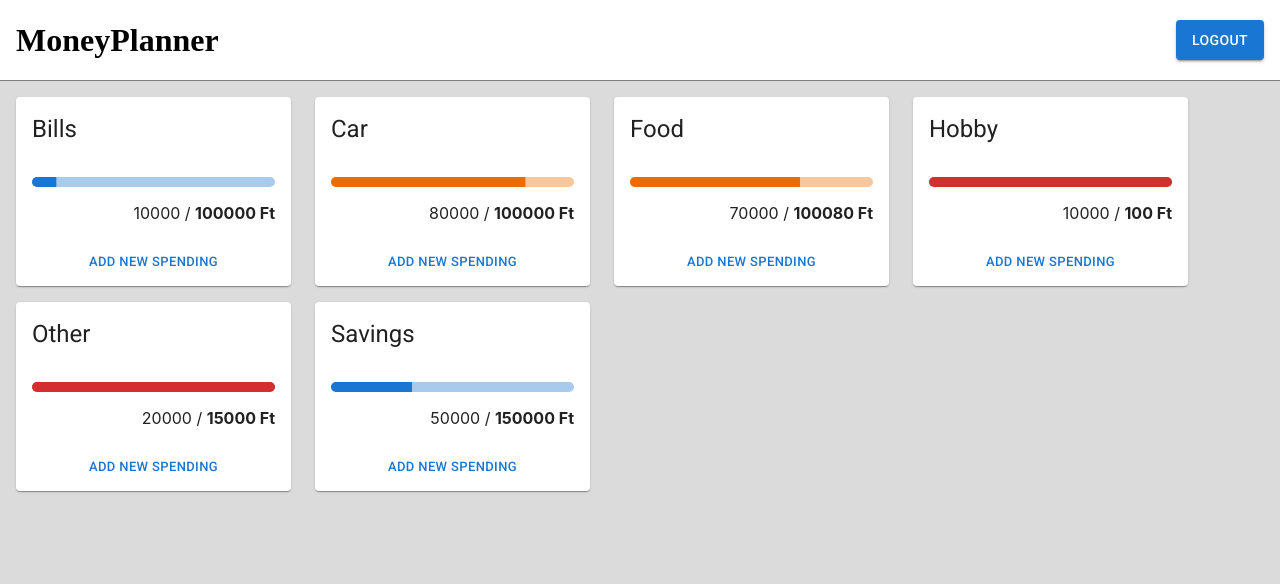
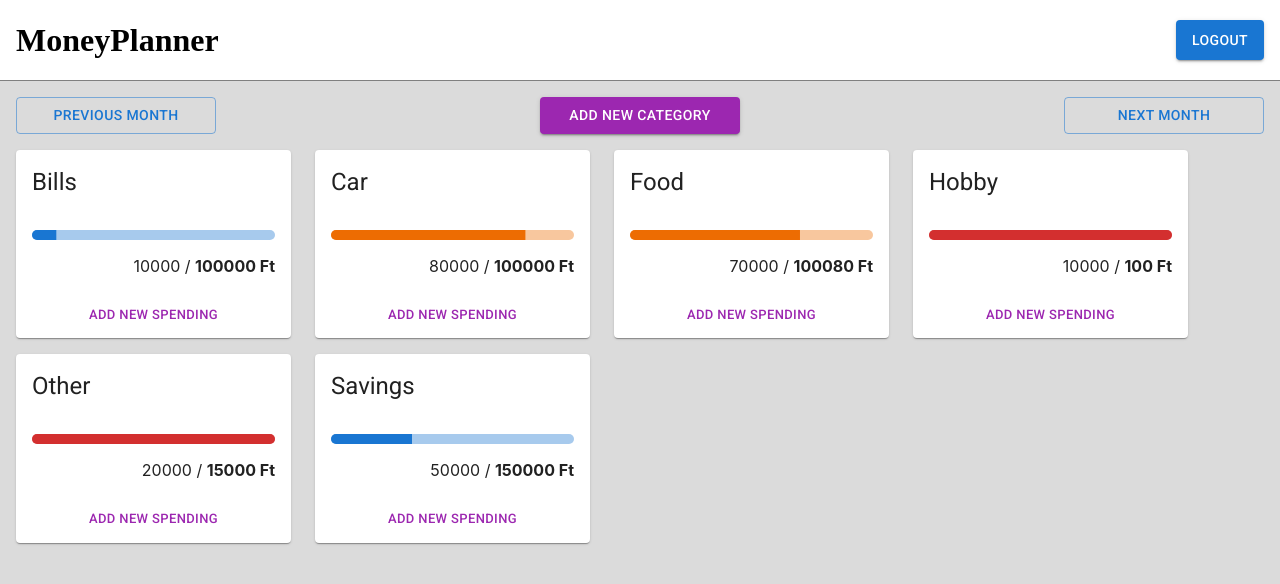
Before and after one commit to toti90/money_planner, a React (Create React App) app in the folder money_planner/: page / in a window 1280 px wide. Shown: the top 584 px of the page. Built offline with nearby package versions, Linux system fonts and the light colour scheme; no server answers; sample sign-in values are in the browser's storage.

Commit message:
Add new buttons to list component

```diff
--- /dev/null
+++ b/money_planner/src/components/MonthlyPlanList/ButtonsSubHeader.tsx
@@ -0,0 +1,33 @@
+import { Button } from '@mui/material';
+import React from 'react';
+
+import styled from 'styled-components';
+
+const Container = styled.div`
+  display: flex;
+  justify-content: space-between;
+  margin-bottom: 16px;
+`;
+
+const ButtonsSubHeader = () => {
+  return (
+    <Container>
+      <Button variant="outlined" type="button" sx={{ width: '200px' }}>
+        Previous month
+      </Button>
+      <Button
+        variant="contained"
+        type="button"
+        color="secondary"
+        sx={{ width: '200px' }}
+      >
+        Add new category
+      </Button>
+      <Button variant="outlined" type="button" sx={{ width: '200px' }}>
+        Next month
+      </Button>
+    </Container>
+  );
+};
+
+export default ButtonsSubHeader;
--- a/money_planner/src/components/MonthlyPlanList/MonthlyPlanList.tsx
+++ b/money_planner/src/components/MonthlyPlanList/MonthlyPlanList.tsx
@@ -1,21 +1,30 @@
 import MonthlyPlanCard from '../Shared/MonthlyPlanCard';
 import styled from 'styled-components';
 import { MOCK_MONTHLYPLANS } from '../../mock/money-plan';
+import ButtonSubHeader from './ButtonsSubHeader';
 
-const Container = styled.div`
+const CardContainer = styled.div`
+  display: flex;
+  flex-wrap: wrap;
+`;
+
+const MainContainer = styled.div`
   padding: 16px;
   display: flex;
-  flex-wrap: wrap;
+  flex-direction: column;
 `;
 
 const MonthlyPlanList = () => {
   const mockDatas = MOCK_MONTHLYPLANS;
   return (
-    <Container>
-      {mockDatas[0].categories.map((x) => (
-        <MonthlyPlanCard category={x} />
-      ))}
-    </Container>
+    <MainContainer>
+      <ButtonSubHeader></ButtonSubHeader>
+      <CardContainer>
+        {mockDatas[0].categories.map((x) => (
+          <MonthlyPlanCard category={x} key={x.id} />
+        ))}
+      </CardContainer>
+    </MainContainer>
   );
 };
 
--- a/money_planner/src/components/Shared/MonthlyPlanCard.tsx
+++ b/money_planner/src/components/Shared/MonthlyPlanCard.tsx
@@ -27,7 +27,10 @@ const MonthlyPlanCard: React.FC<{ category: Category }> = ({ category }) => {
 
   return (
     <Card sx={{ width: 275, marginRight: '24px', marginBottom: '16px' }}>
-      <CardHeader title={category.name}></CardHeader>
+      <CardHeader
+        title={category.name}
+        sx={{ fontWeight: 'bold' }}
+      ></CardHeader>
       <CardContent>
         <BorderLinearProgress
           variant="determinate"
@@ -41,7 +44,7 @@ const MonthlyPlanCard: React.FC<{ category: Category }> = ({ category }) => {
         </Spent>
       </CardContent>
       <CardActions sx={{ justifyContent: 'center' }}>
-        <Button size="small" sx={{ textAlign: 'end' }}>
+        <Button size="small" sx={{ textAlign: 'end' }} color="secondary">
           Add new spending
         </Button>
       </CardActions>
--- a/money_planner/src/mock/money-plan.ts
+++ b/money_planner/src/mock/money-plan.ts
@@ -10,6 +10,7 @@ export interface Month {
 }
 
 export interface Category {
+  id: number;
   name: string;
   plannedSpent: number;
   actualSpent: number;
@@ -23,12 +24,12 @@ export const MOCK_MONTHLYPLANS: MonthlyPlan[] = [
       month: 1,
     },
     categories: [
-      { name: 'Bills', plannedSpent: 100000, actualSpent: 10000 },
-      { name: 'Car', plannedSpent: 100000, actualSpent: 80000 },
-      { name: 'Food', plannedSpent: 100080, actualSpent: 70000 },
-      { name: 'Hobby', plannedSpent: 100, actualSpent: 10000 },
-      { name: 'Other', plannedSpent: 15000, actualSpent: 20000 },
-      { name: 'Savings', plannedSpent: 150000, actualSpent: 50000 },
+      { id: 1, name: 'Bills', plannedSpent: 100000, actualSpent: 10000 },
+      { id: 2, name: 'Car', plannedSpent: 100000, actualSpent: 80000 },
+      { id: 3, name: 'Food', plannedSpent: 100080, actualSpent: 70000 },
+      { id: 4, name: 'Hobby', plannedSpent: 100, actualSpent: 10000 },
+      { id: 5, name: 'Other', plannedSpent: 15000, actualSpent: 20000 },
+      { id: 6, name: 'Savings', plannedSpent: 150000, actualSpent: 50000 },
     ],
   },
 ];
```
